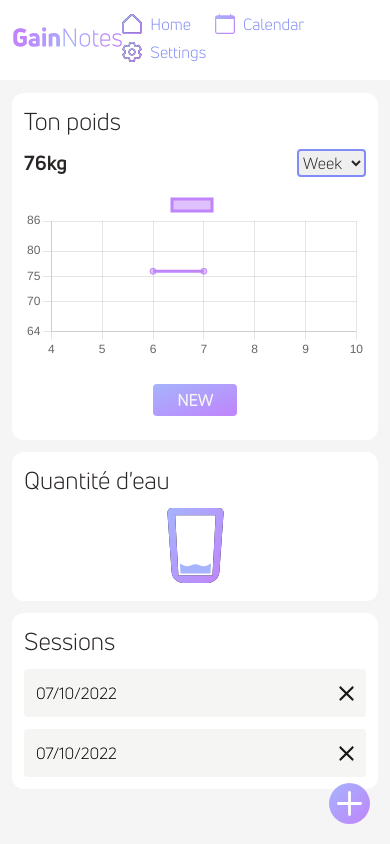
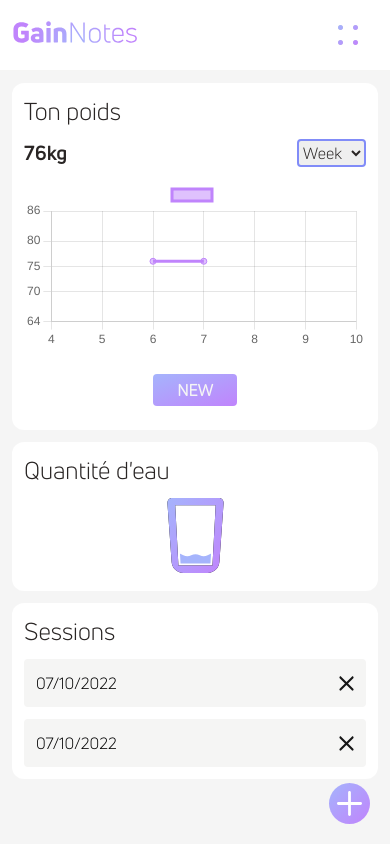
Before and after one commit to deleusec/GainNotes, a Next.js app: page / in a window 390 px wide. Built offline with nearby package versions, Linux system fonts and the light colour scheme.

Commit message:
burger menu

```diff
--- a/components/header.js
+++ b/components/header.js
@@ -1,11 +1,11 @@
-import React from 'react';
+import React, {useState} from 'react';
 import Link from "next/link";
 import Image from "next/image";
 
 function Header(props) {
-    return (
-        <header className={'flex items-center p-3 border-b border-b-stone-100 justify-between bg-white font-unineuebook'}>
-            <Link href={'/'}><a><Image src={'/logo.svg'} width={'125'} height={'40'}/></a></Link>
+    const [showMenu, setShowMenu] = useState(false)
+    const nav = () => {
+        return (
             <nav>
                 <ul>
                     <li className={'inline-block'}><Link href={'/'}><a className={'flex items-center mr-6'}><Image src={'/home.svg'} width={'20'} height={'20'}/><span className={'ml-2 text-indigo-400 hover:text-purple-400 duration-200'}>Home</span></a></Link></li>
@@ -13,6 +13,25 @@ function Header(props) {
                     <li className={'inline-block'}><Link href={'/settings'}><a className={'flex items-center'}><Image src={'/settings.svg'} width={'20'} height={'20'}/><span className={'ml-2 text-indigo-400 hover:text-purple-400 duration-200'}>Settings</span></a></Link></li>
                 </ul>
             </nav>
+        )
+    }
+
+    return (
+        <header className={'flex items-center p-3 border-b border-b-stone-100 justify-between bg-white font-unineuebook'}>
+            <Link href={'/'}><a><Image src={'/logo.svg'} width={'125'} height={'40'}/></a></Link>
+            <div className={'hidden lg:block'}>
+                {nav()}
+            </div>
+
+            <div onClick={()=>setShowMenu(true)} className={'flex lg:hidden mr-3 hover:rotate-45 duration-300 cursor-pointer p-2 items-center'}>
+                    <Image src={"/menu.svg"} width={20} height={20}/>
+            </div>
+            <div className={'fixed z-50 w-full top-0 left-0 right-0 bottom-0 flex justify-center bg-stone-100 items-center '+ (showMenu ? "block":"hidden")}>
+                <div onClick={()=>setShowMenu(false)}  className={'cursor-pointer absolute top-0 right-0 mx-5 my-3 p-3'}>
+                    <Image  src={"/cross.svg"} width={20} height={20}/>
+                </div>
+                {nav()}
+            </div>
         </header>
     );
 }
--- a/pages/createSession.js
+++ b/pages/createSession.js
@@ -3,13 +3,8 @@ import Layout from "../layouts/layout";
 import {useRouter} from "next/router";
 
 function CreateSession(props) {
-    console.log(props)
-    const router = useRouter()
-    const data = router.query
-    console.log(data)
     return (
         <Layout>
-            Hello
         </Layout>
     );
 }
```
Also changed, not shown: public/menu.svg (added).
